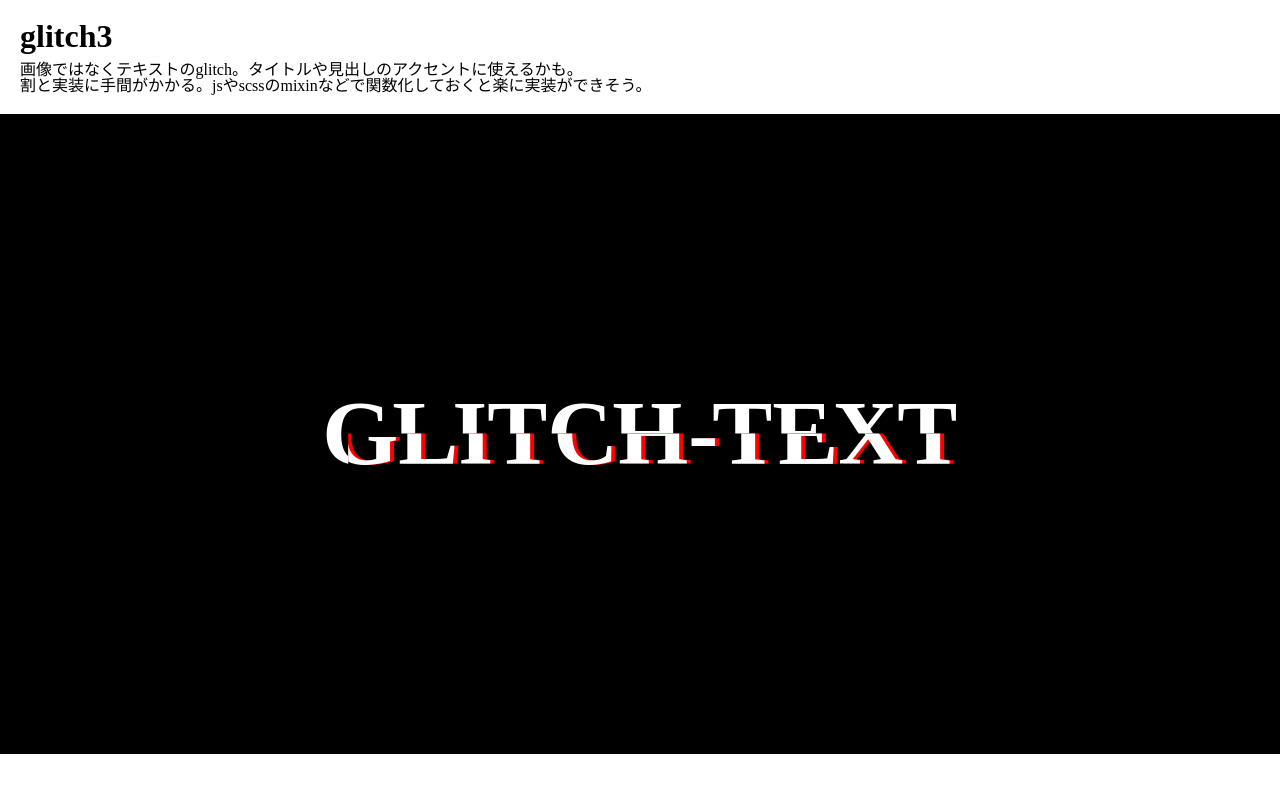
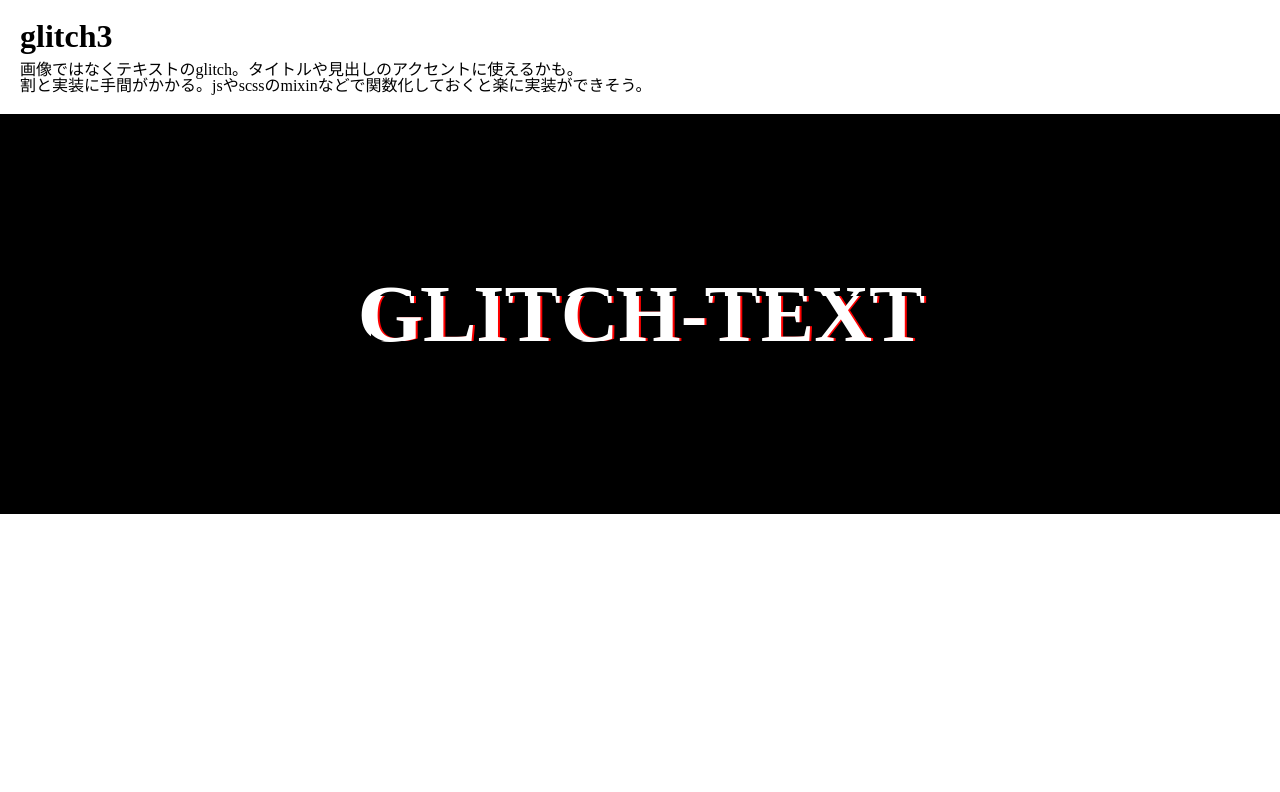
Before and after one commit to 838861hs/cheat_sheet, a plain HTML site: page glitch3.html in a window 1280 px wide. Drawn offline with Linux system fonts and the light colour scheme.

Commit message:
feat:glitch3:文字サイズ微調整

```diff
--- a/css/glitch3.scss
+++ b/css/glitch3.scss
@@ -139,7 +139,7 @@
 }
 .glitch3 {
   background-color: #000;
-  height: 80vh;
+  height: 50vh;
   width: 100%;
   display: flex;
   justify-content: center;
@@ -148,9 +148,8 @@
     position: relative;
     color: #fff;
     font-weight: 700;
-    font-size: 45px;
+    font-size: 80px;
     text-transform: uppercase;
-    transform: scale(2);
     padding: 0 20px;
     @media screen and (max-width: 768px) {
       font-size: 10vw;
```
Also changed, not shown: css/glitch3.css, 1 other file.
